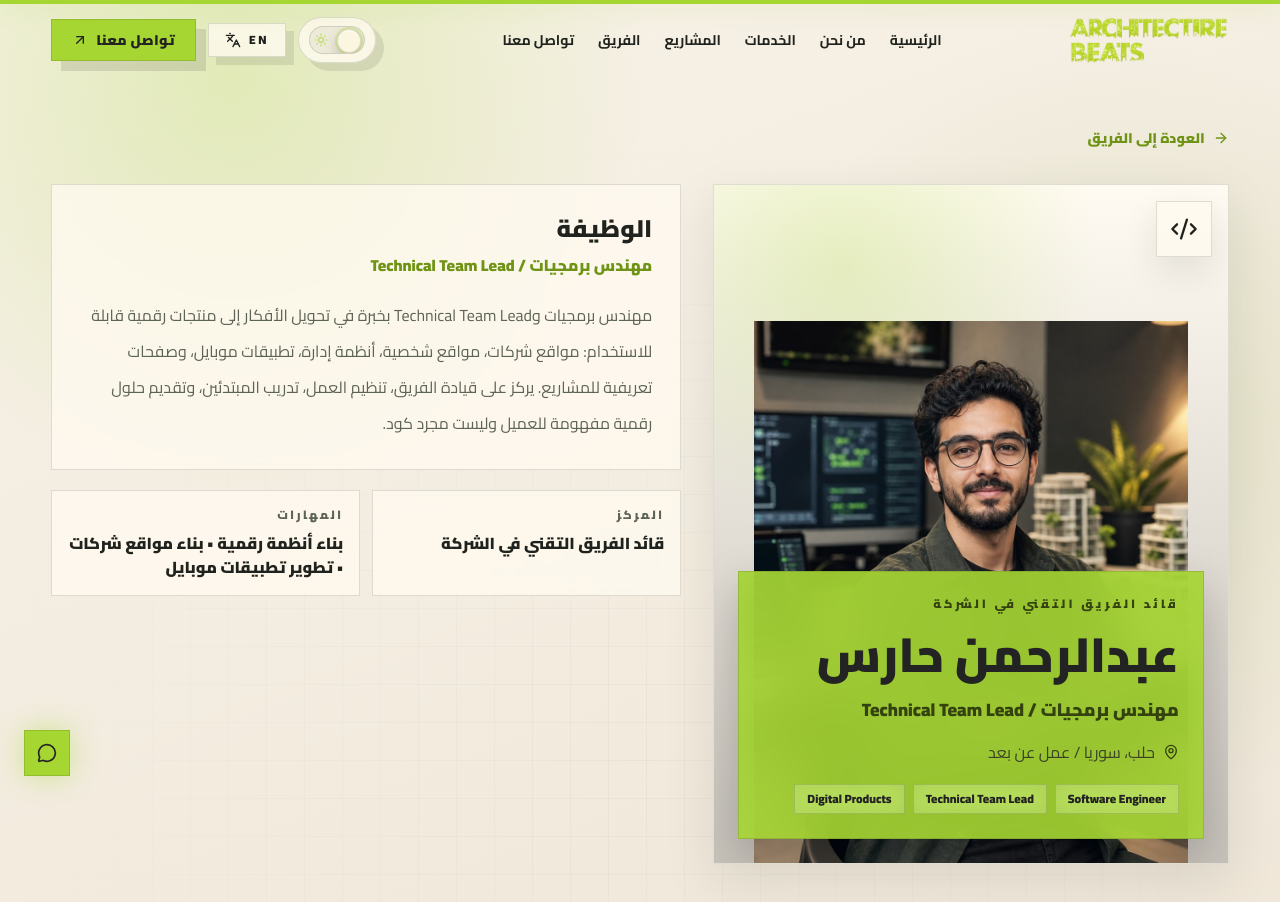
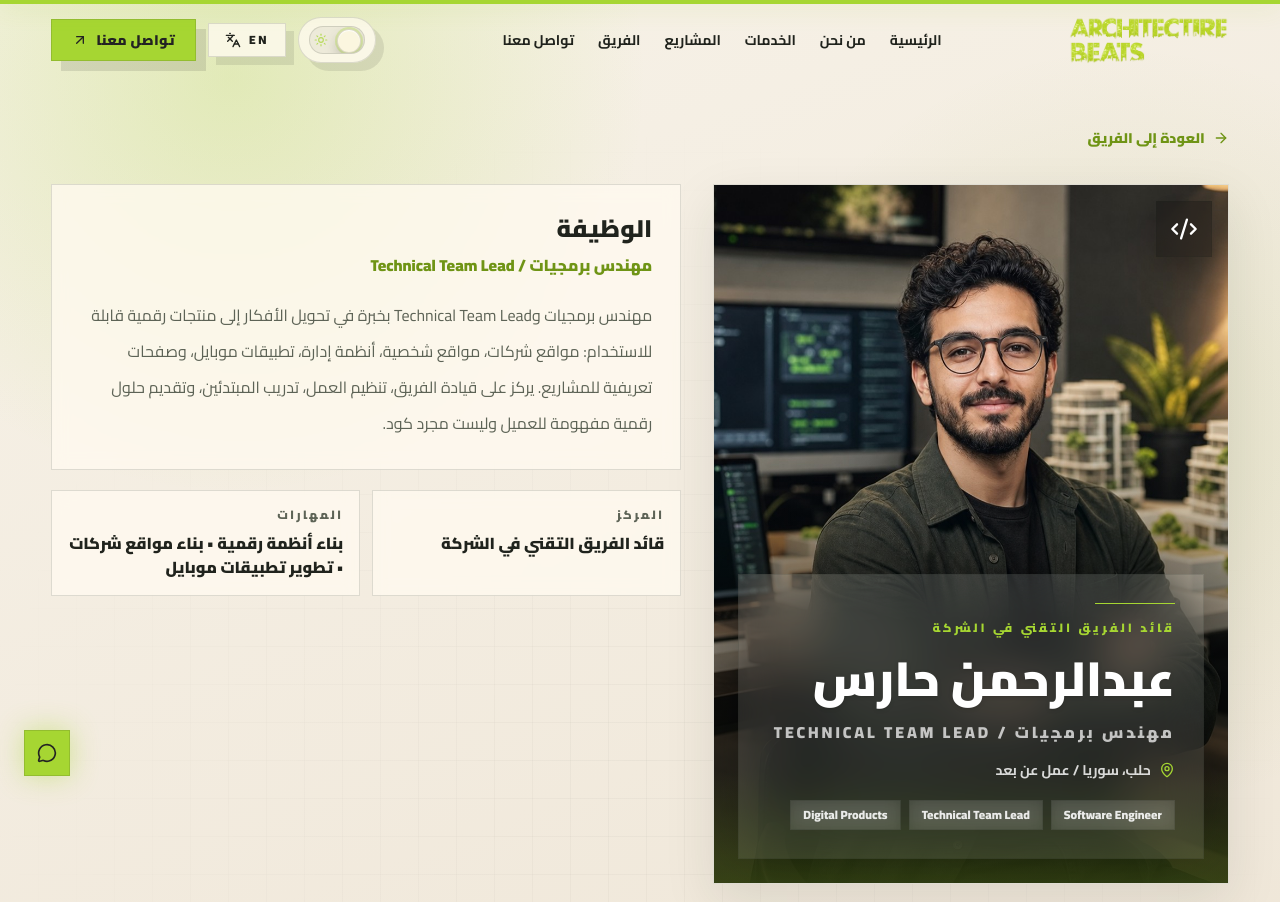
Before and after one commit to abod-haes/architecture-beats, a Next.js app: page /teams/abdulrahman-hares in a window 1280 px wide. Shown: the top 902 px of the page. Built offline with nearby package versions, Linux system fonts and the light colour scheme.

Commit message:
Match team member detail hero overlay style

```diff
--- a/src/app/teams/[slug]/TeamMemberPageClient.tsx
+++ b/src/app/teams/[slug]/TeamMemberPageClient.tsx
@@ -61,31 +61,40 @@ export default function TeamMemberPageClient({ slug }: { slug: string }) {
         </Link>
 
         <motion.section initial="hidden" animate="visible" variants={staggerContainer} className="mt-8 grid gap-8 lg:grid-cols-[0.9fr_1.1fr] lg:items-stretch">
-          <motion.div variants={fadeUp} className="relative min-h-[560px] overflow-hidden border border-[var(--site-border-strong)] bg-[var(--site-card-solid)] shadow-[0_18px_48px_var(--site-shadow)] sm:min-h-[680px]">
+          <motion.div
+            variants={fadeUp}
+            className="group relative min-h-[580px] overflow-hidden border border-[var(--site-border-strong)] bg-[var(--site-card-solid)] shadow-[0_18px_48px_var(--site-shadow)] transition hover:border-brand-primary sm:min-h-[700px]"
+          >
             <div className="blueprint-grid absolute inset-0 opacity-35" />
-            <div className="absolute inset-0 bg-[radial-gradient(circle_at_25%_12%,rgba(166,214,50,0.24),transparent_36%),linear-gradient(180deg,rgba(255,255,255,0.12),rgba(0,0,0,0.22))]" />
+            <div className="absolute inset-0 bg-[radial-gradient(circle_at_25%_12%,rgba(166,214,50,0.2),transparent_36%)]" />
             <Image
               src={member.image}
               alt={member.name}
               fill
               priority
               sizes="(min-width: 1024px) 45vw, 92vw"
-              className="object-contain object-bottom px-5 pt-8 sm:px-10 sm:pt-10"
+              className="object-cover object-top transition duration-700 group-hover:scale-[1.035]"
             />
-            <div className="absolute start-4 top-4 z-10 flex h-14 w-14 items-center justify-center border border-brand-primary bg-[var(--site-card)] text-brand-dark shadow-[0_14px_34px_var(--site-shadow)] backdrop-blur">
-              <Icon className="h-7 w-7" />
+
+            <div className="pointer-events-none absolute inset-x-0 bottom-0 z-10 h-[68%] bg-gradient-to-t from-[#080a05]/92 via-[#080a05]/46 to-transparent transition duration-500 group-hover:h-[74%]" />
+            <div className="pointer-events-none absolute inset-x-0 bottom-0 z-10 h-28 bg-gradient-to-t from-brand-primary/30 to-transparent opacity-80" />
+
+            <div className="pointer-events-none absolute start-4 top-4 z-20 grid h-12 w-12 place-items-center border border-brand-primary/70 bg-black/25 text-white shadow-[0_12px_30px_rgba(0,0,0,0.25)] backdrop-blur-md transition group-hover:bg-brand-primary group-hover:text-[#232323] sm:h-14 sm:w-14">
+              <Icon className="h-6 w-6 sm:h-7 sm:w-7" />
             </div>
-            <div className="absolute inset-x-4 bottom-4 z-10 border border-white/20 bg-brand-primary/90 p-5 text-[#232323] shadow-[0_18px_45px_rgba(0,0,0,0.22)] backdrop-blur-xl sm:inset-x-6 sm:bottom-6 sm:p-6">
-              <p className="text-xs font-black uppercase tracking-[0.25em] text-[#33420f]">{member.position}</p>
-              <h1 className="mt-3 text-4xl font-black leading-tight sm:text-5xl">{member.name}</h1>
-              <p className="mt-3 text-lg font-black text-[#33420f]">{member.jobTitle}</p>
-              <p className="mt-4 flex items-center gap-2 text-[#232323]/80">
-                <MapPin className="h-4 w-4 text-[#33420f]" />
+
+            <div className="pointer-events-none absolute inset-x-3 bottom-3 z-20 border border-white/15 bg-white/10 p-5 text-white shadow-[0_-18px_65px_rgba(0,0,0,0.42)] backdrop-blur-xl transition group-hover:border-brand-primary/45 group-hover:bg-white/14 sm:inset-x-6 sm:bottom-6 sm:p-7">
+              <div className="mb-4 h-px w-20 bg-brand-primary" />
+              <p className="text-xs font-black uppercase tracking-[0.24em] text-brand-primary">{member.position}</p>
+              <h1 className="mt-3 text-4xl font-black leading-tight drop-shadow sm:text-5xl">{member.name}</h1>
+              <p className="mt-3 text-sm font-black uppercase tracking-[0.18em] text-white/72 sm:text-base">{member.jobTitle}</p>
+              <p className="mt-4 flex items-center gap-2 text-sm font-bold text-white/82">
+                <MapPin className="h-4 w-4 text-brand-primary" />
                 {member.location}
               </p>
               <div className="mt-5 flex flex-wrap gap-2">
                 {member.badges.map((badge) => (
-                  <span key={badge} className="border border-[#232323]/20 bg-white/20 px-3 py-1.5 text-xs font-black text-[#232323] backdrop-blur">
+                  <span key={badge} className="border border-white/15 bg-white/10 px-3 py-1.5 text-xs font-black text-white/88 backdrop-blur">
                     {badge}
                   </span>
                 ))}
```
